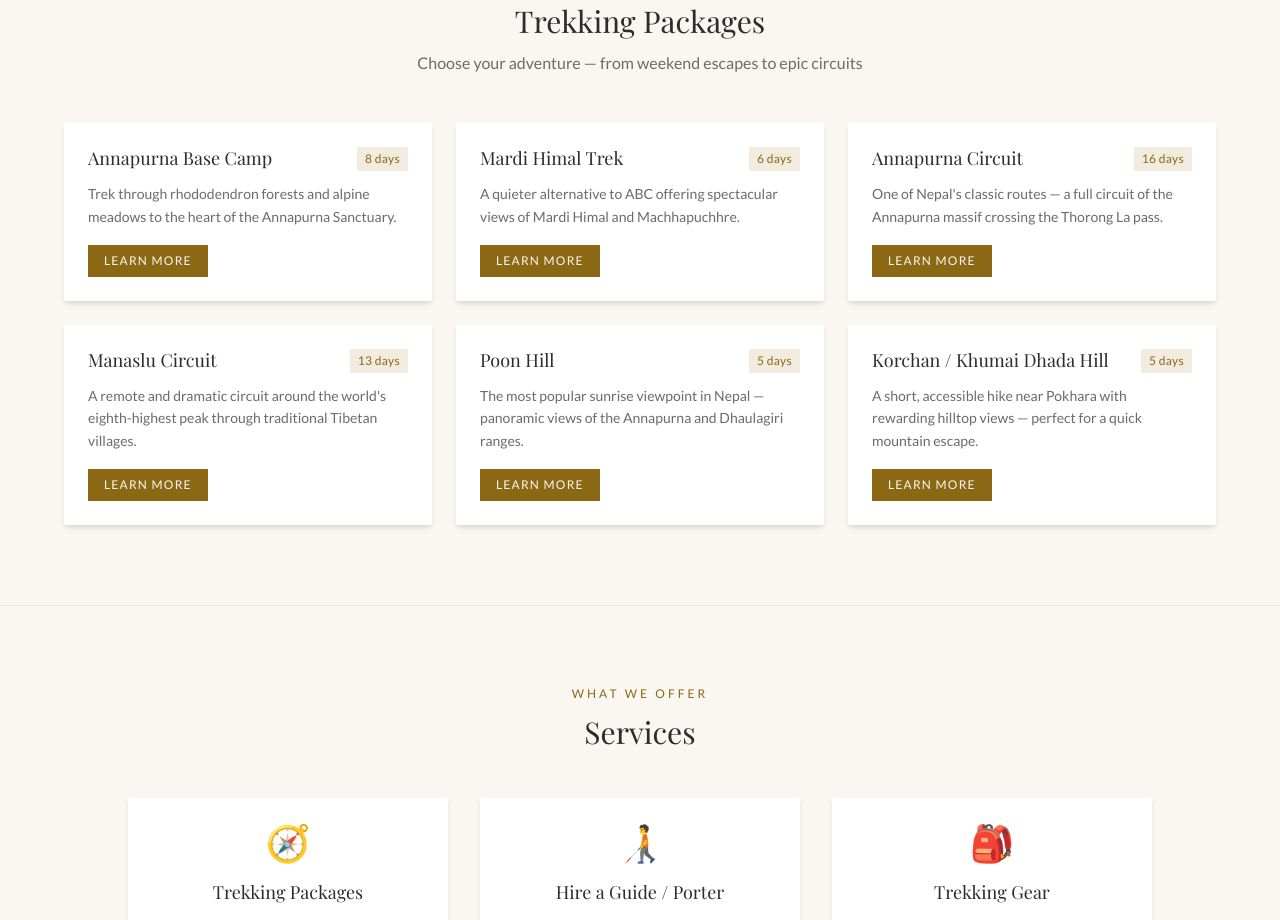
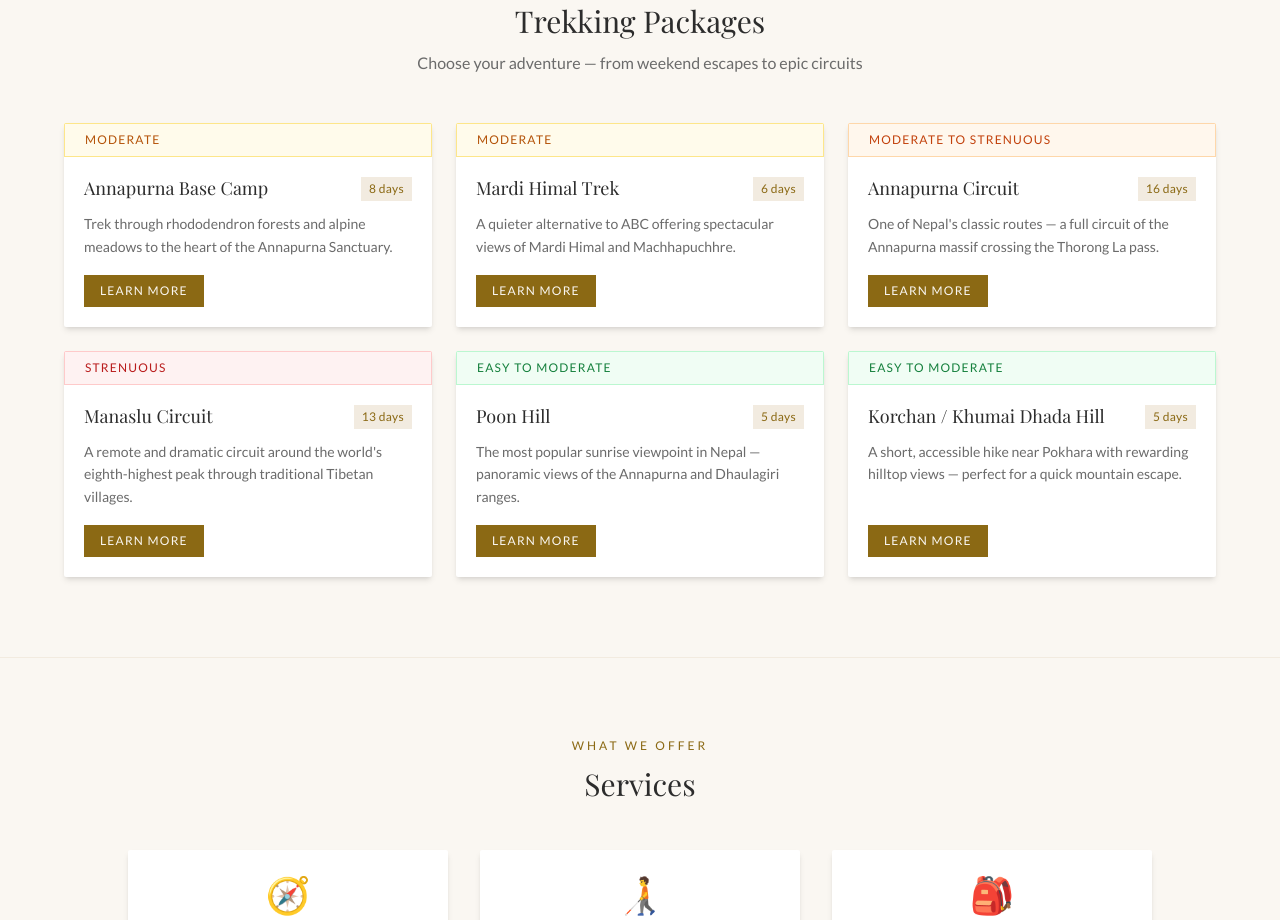
Before and after one commit to bikal3/juju-website, a Next.js app: page /travel in a window 1280 px wide. Shown: the part 960-1880 px from the top of the page. Built offline with nearby package versions, Linux system fonts and the light colour scheme; a web font is replaced by a local one.

Commit message:
feat: add colour-coded difficulty badges to trek cards
TrekCard now shows a colour-coded strip at the top (green/amber/orange/red)
matching the trek's difficulty level so guests can scan at a glance.

```diff
--- a/components/TrekCard.tsx
+++ b/components/TrekCard.tsx
@@ -3,36 +3,44 @@ import Link from 'next/link'
 interface TrekCardProps {
   name: string
   duration: string
+  difficulty: string
   description: string
   slug: string
 }
 
-export default function TrekCard({
-  name,
-  duration,
-  description,
-  slug,
-}: TrekCardProps) {
+const difficultyStyle: Record<string, string> = {
+  'Easy to Moderate': 'bg-green-50 text-green-700 border border-green-200',
+  'Moderate':         'bg-amber-50 text-amber-700 border border-amber-200',
+  'Moderate to Strenuous': 'bg-orange-50 text-orange-700 border border-orange-200',
+  'Strenuous':        'bg-red-50 text-red-700 border border-red-200',
+}
+
+export default function TrekCard({ name, duration, difficulty, description, slug }: TrekCardProps) {
+  const diffClass = difficultyStyle[difficulty] ?? 'bg-warm-tint text-gold'
+
   return (
-    <div className="bg-white shadow-md rounded-sm p-6 hover:-translate-y-1 hover:shadow-lg transition-all duration-200">
+    <div className="bg-white shadow-md rounded-sm overflow-hidden hover:-translate-y-1 hover:shadow-lg transition-all duration-200 flex flex-col">
+      {/* Difficulty colour strip */}
+      <div className={`px-5 py-2 text-xs tracking-widest uppercase font-medium ${diffClass}`}>
+        {difficulty}
+      </div>
+
+      <div className="p-5 flex flex-col flex-1">
         <div className="flex justify-between items-start gap-3 mb-3">
-        <h3 className="font-playfair text-lg font-normal leading-tight">
-          {name}
-        </h3>
+          <h3 className="font-playfair text-lg font-normal leading-tight">{name}</h3>
           <span className="bg-warm-tint text-gold text-xs px-2 py-1 tracking-wide whitespace-nowrap shrink-0">
             {duration}
           </span>
         </div>
-      <p className="text-text-secondary text-sm leading-relaxed mb-4">
-        {description}
-      </p>
+        <p className="text-text-secondary text-sm leading-relaxed mb-4 flex-1">{description}</p>
         <Link
           href={`/travel/${slug}`}
-        className="inline-block bg-gold text-cream text-xs tracking-widest uppercase px-4 py-2 hover:opacity-90 transition-opacity"
+          className="inline-block bg-gold text-cream text-xs tracking-widest uppercase px-4 py-2 hover:opacity-90 transition-opacity self-start"
         >
           Learn More
           <span className="sr-only"> about {name}</span>
         </Link>
       </div>
+    </div>
   )
 }
--- a/lib/data.ts
+++ b/lib/data.ts
@@ -280,13 +280,15 @@ export interface Trek {
   slug: string
   name: string
   duration: string
+  difficulty: string
   description: string
 }
 
-export const TREKS: Trek[] = TREK_DETAILS.map(({ slug, name, duration, description }) => ({
+export const TREKS: Trek[] = TREK_DETAILS.map(({ slug, name, duration, difficulty, description }) => ({
   slug,
   name,
   duration,
+  difficulty,
   description,
 }))
 
```
Lines whose indentation alone changed are shown as unchanged.
